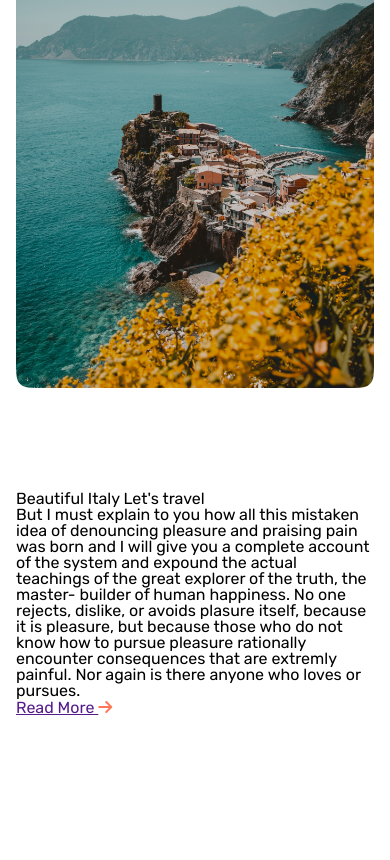
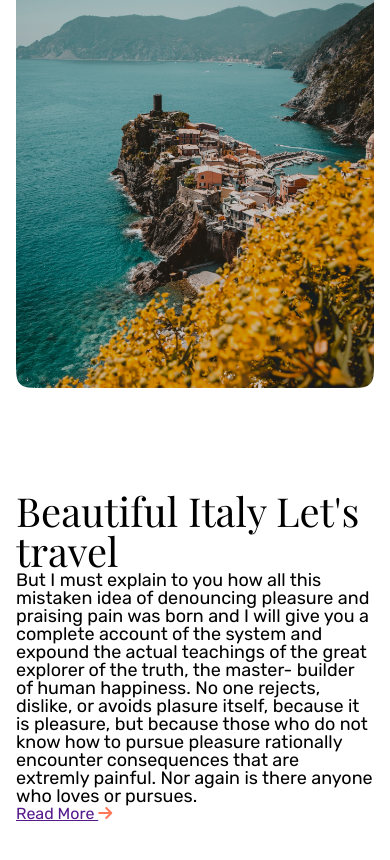
Before and after one commit to marzboi/202304-w1ch5-marco-fratini-alfredo-benitez, a website: page index.html in a window 390 px wide. Shown: the part 2578-3438 px from the top of the page. Before the commit the page ends 3374 px from the top, so only its background shows below. Drawn offline with nearby package versions, Linux system fonts and the light colour scheme.

Commit message:
Fix mobile structure on blog section

```diff
--- a/sass/styles.scss
+++ b/sass/styles.scss
@@ -300,9 +300,22 @@ $fourth-color: #fff8f1;
   .image {
     margin: rem(100) auto;
     gap: 1rem;
+    max-width: rem(497);
 
     img {
       max-width: 100%;
     }
   }
+
+  .content {
+    h3 {
+      font-size: rem(40);
+      font-family: $primary-font;
+    }
+
+    P {
+      max-width: rem(497);
+      font-size: rem(18);
+    }
+  }
 }
```
Also changed, not shown: styles.css, 1 other file.
